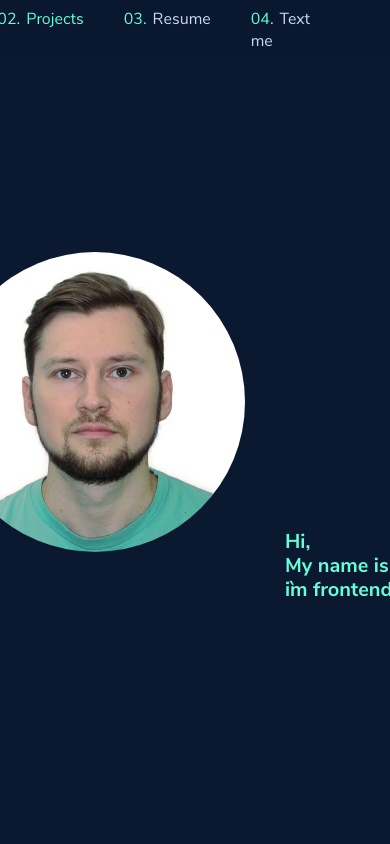
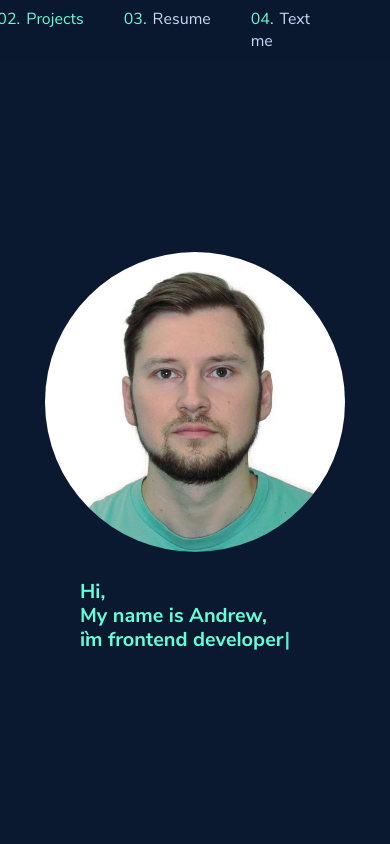
Before and after one commit to sibiryakov090591/portfolio_src, a React (Create React App) app: page / in a window 390 px wide. Shown: the top 844 px of the page. Built offline with nearby package versions, Linux system fonts and the light colour scheme.

Commit message:
fixed media query Hero styles

```diff
--- a/src/blocks/hero/Hero.tsx
+++ b/src/blocks/hero/Hero.tsx
@@ -10,11 +10,12 @@ const Hero: React.FC = () => {
   const photo = useRef<HTMLDivElement>(null);
 
   useEffect(() => {
-    gsap.fromTo(
-      photo.current,
-      { x: "-80px", opacity: 0 },
-      { x: "-100px", duration: 1, opacity: 1 }
-    );
+    gsap.from(photo.current, {
+      x: "-60px",
+      duration: 1,
+      opacity: 0,
+      ease: "circ.out",
+    });
   });
 
   return (
--- a/src/blocks/hero/styles.ts
+++ b/src/blocks/hero/styles.ts
@@ -3,33 +3,33 @@ import { AppTheme } from "../../themes/paletteTypes";
 import my_photo from "../../images/my_photo.jpg";
 
 export const useStyles = makeStyles((theme: AppTheme) => ({
+  hero: {
+    height: "100vh",
+    background: theme.palette.background.dark,
+  },
   heroContainer: {
-    height: "100vh",
+    minHeight: "100vh",
     display: "flex",
     alignItems: "center",
     justifyContent: "center",
-    "@media screen and (max-width: 900px)": {
-      flexDirection: "column-reverse",
-      justifyContent: "center",
-    },
   },
   heroInner: {
     display: "flex",
     position: "relative",
   },
-  hero: {
-    height: "100vh",
-    background: theme.palette.background.dark,
-  },
   presentation: {
     position: "absolute",
     bottom: "-55px",
-    right: "-80%",
+    right: "-85%",
     color: theme.palette.text.green,
     fontSize: 24,
-    width: 360,
-    minHeight: 100,
+    width: 255,
+    height: 100,
     lineHeight: 1.2,
+    "@media screen and (max-width: 900px)": {
+      bottom: "-105px",
+      right: "-35px",
+    },
     "@media screen and (max-width: 450px)": {
       fontSize: 20,
       width: 300,
--- a/src/components/menu/Menu.tsx
+++ b/src/components/menu/Menu.tsx
@@ -39,7 +39,7 @@ const Menu: React.FC = () => {
       <ul className={classes.topList}>
         <Link
           to="skills"
-          offset={-70}
+          offset={-60}
           smooth={true}
           spy={true}
           duration={600}
@@ -51,7 +51,7 @@ const Menu: React.FC = () => {
         </Link>
         <Link
           to="projects"
-          offset={-70}
+          offset={-60}
           smooth={true}
           spy={true}
           duration={600}
@@ -63,7 +63,7 @@ const Menu: React.FC = () => {
         </Link>
         <Link
           to="resume"
-          offset={-70}
+          offset={-60}
           smooth={true}
           spy={true}
           duration={600}
@@ -75,7 +75,7 @@ const Menu: React.FC = () => {
         </Link>
         <Link
           to="contact"
-          offset={-70}
+          offset={-60}
           smooth={true}
           spy={true}
           duration={600}
--- a/src/components/menu/styles.ts
+++ b/src/components/menu/styles.ts
@@ -39,7 +39,7 @@ export const useStyles = makeStyles((theme: AppTheme) => ({
   },
   fixedList: {
     boxShadow: "0 10px 20px -10px #000",
-    height: 80,
+    height: 70,
   },
 }));
 
```
